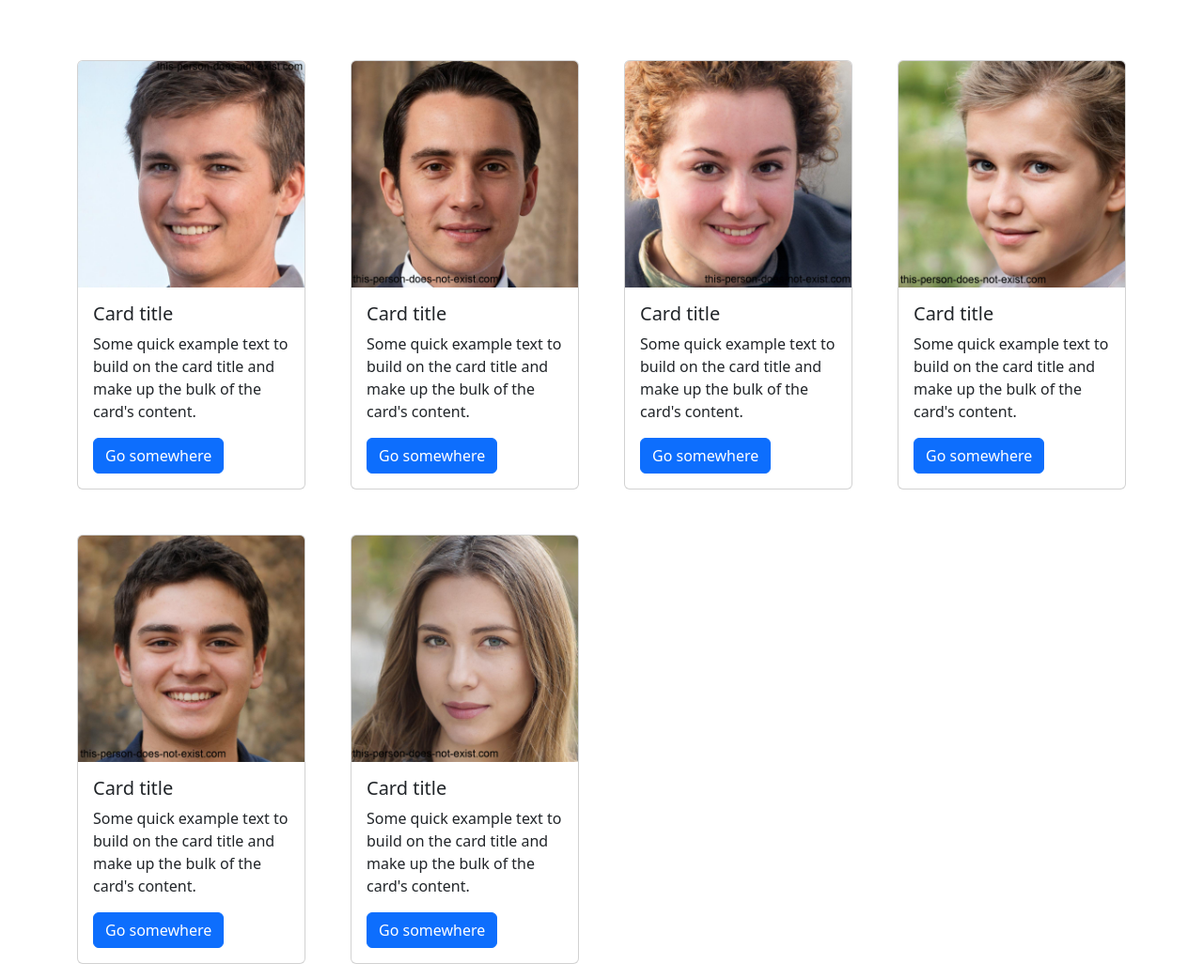
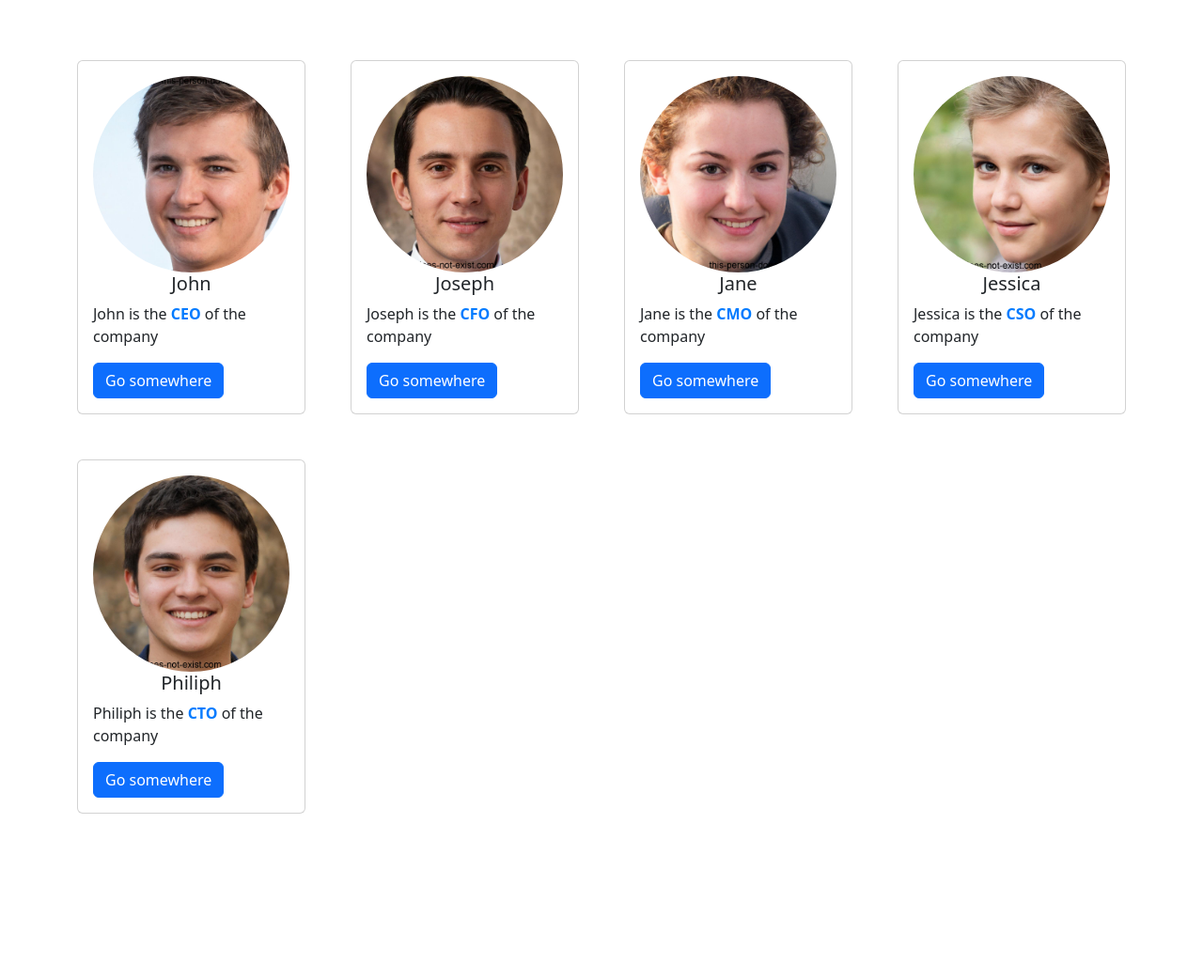
Before and after one commit to bagantegianluca/js-our-team, a plain HTML site: page index.html in a window 1280 px wide. Shown: the whole page at 94% size. After the commit the page ends 882 px from the top, so only its background shows below. Drawn offline with nearby package versions, Linux system fonts and the light colour scheme.

Commit message:
Add loop to print all cards and their object properties

```diff
--- a/css/style.css
+++ b/css/style.css
@@ -5,3 +5,11 @@
     text-decoration: none;
     list-style: none;
 }
+
+strong {
+    color: #007BFF;
+}
+
+.img_rounded {
+    border-radius: 50%;
+}
--- a/index.html
+++ b/index.html
@@ -28,92 +28,6 @@
     <div class="container">
         <div class="row my-3 g-5">
 
-            <div class="col-12 col-sm-6 col-md-6 col-lg-4 col-xl-3">
-
-                <div class="card">
-                    <img src="./img/pic1.jfif" class="card-img-top" alt="pic1">
-                    <div class="card-body">
-                        <h5 class="card-title">Card title</h5>
-                        <p class="card-text">Some quick example text to build on the card title and make up the bulk of
-                            the card's content.</p>
-                        <a href="#" class="btn btn-primary">Go somewhere</a>
-                    </div>
-                </div>
-
-            </div>
-
-            <div class="col-12 col-sm-6 col-md-6 col-lg-4 col-xl-3">
-
-                <div class="card">
-                    <img src="./img/pic2.jfif" class="card-img-top" alt="pic2">
-                    <div class="card-body">
-                        <h5 class="card-title">Card title</h5>
-                        <p class="card-text">Some quick example text to build on the card title and make up the bulk of
-                            the card's content.</p>
-                        <a href="#" class="btn btn-primary">Go somewhere</a>
-                    </div>
-                </div>
-
-            </div>
-
-            <div class="col-12 col-sm-6 col-md-6 col-lg-4 col-xl-3">
-
-                <div class="card">
-                    <img src="./img/pic3.jfif" class="card-img-top" alt="pic3">
-                    <div class="card-body">
-                        <h5 class="card-title">Card title</h5>
-                        <p class="card-text">Some quick example text to build on the card title and make up the bulk of
-                            the card's content.</p>
-                        <a href="#" class="btn btn-primary">Go somewhere</a>
-                    </div>
-                </div>
-
-            </div>
-
-            <div class="col-12 col-sm-6 col-md-6 col-lg-4 col-xl-3">
-
-                <div class="card">
-                    <img src="./img/pic4.jfif" class="card-img-top" alt="pic4">
-                    <div class="card-body">
-                        <h5 class="card-title">Card title</h5>
-                        <p class="card-text">Some quick example text to build on the card title and make up the bulk of
-                            the card's content.</p>
-                        <a href="#" class="btn btn-primary">Go somewhere</a>
-                    </div>
-                </div>
-
-            </div>
-
-            <div class="col-12 col-sm-6 col-md-6 col-lg-4 col-xl-3">
-
-                <div class="card">
-                    <img src="./img/pic5.jfif" class="card-img-top" alt="pic5">
-                    <div class="card-body">
-                        <h5 class="card-title">Card title</h5>
-                        <p class="card-text">Some quick example text to build on the card title and make up the bulk of
-                            the card's content.</p>
-                        <a href="#" class="btn btn-primary">Go somewhere</a>
-                    </div>
-                </div>
-
-            </div>
-
-            <div class="col-12 col-sm-6 col-md-6 col-lg-4 col-xl-3">
-
-                <div class="card">
-                    <img src="./img/pic6.jfif" class="card-img-top" alt="pic6">
-                    <div class="card-body">
-                        <h5 class="card-title">Card title</h5>
-                        <p class="card-text">Some quick example text to build on the card title and make up the bulk of
-                            the card's content.</p>
-                        <a href="#" class="btn btn-primary">Go somewhere</a>
-                    </div>
-                </div>
-
-            </div>
-
-
-
         </div>
     </div>
 
--- a/js/main.js
+++ b/js/main.js
@@ -11,7 +11,7 @@ Trasformare la stringa foto in una immagine effettiva
 BONUS 2:
 Organizzare i singoli membri in card/schede */
 
-// Create an array variable to contain all team member
+// Create an objects array and set it into a variable to contain all team members
 const team = [
     {
         name: 'John',
@@ -19,13 +19,13 @@ const team = [
         pic: './img/pic1.jfif'
     },
     {
-        name: 'Jane',
-        role: 'CMO',
+        name: 'Joseph',
+        role: 'CFO',
         pic: './img/pic2.jfif'
     },
     {
-        name: 'Joseph',
-        role: 'CFO',
+        name: 'Jane',
+        role: 'CMO',
         pic: './img/pic3.jfif'
     },
     {
@@ -40,9 +40,42 @@ const team = [
     }
 ];
 
-// Create loop to print all memebers in console
+// Select row node
+const rowElement = document.querySelector('.row');
+
+// Create loop to print all memebers info in console
 for (let i = 0; i < team.length; i++) {
 
-    console.log(team[i]);
+    const member = team[i];
+    console.log(member.name, member.role, member.pic);
+
+    // Create column element
+    const colElement = document.createElement('div');
+
+    // Add column class list
+    colElement.className = 'col-12 col-sm-6 col-md-6 col-lg-4 col-xl-3';
+
+    // Create card element
+    const cardElement = document.createElement('div');
+
+    // Add card class list
+    cardElement.className = 'card p-3';
+
+    cardChildrenElements = `
+    <img src="${member.pic}" class="card-img-top img_rounded" alt="${member.name}-pic">
+    <div class="card-body p-0">
+        <h5 class="card-title text-center">${member.name}</h5>
+        <p class="card-text">${member.name} is the <strong>${member.role}</strong> of the company</p>
+        <a href="#" class="btn btn-primary">Go somewhere</a>
+    </div>
+    `
+    // Add cardChildrenElements to cardElement
+    cardElement.innerHTML = cardChildrenElements;
+
+    // Insert cardElement into colElement
+    colElement.appendChild(cardElement);
+
+    // Insert colElement into rowElement
+    rowElement.appendChild(colElement);
 
 }
```
